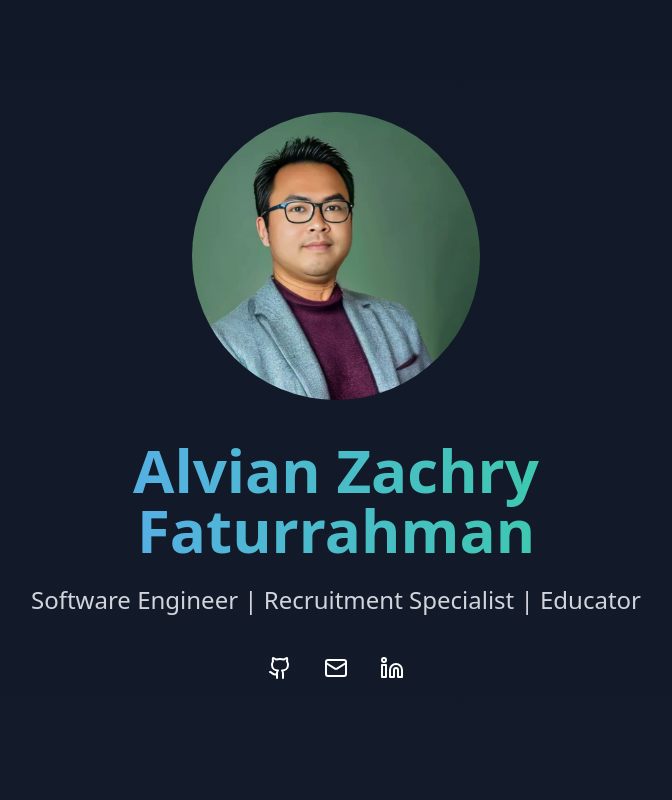
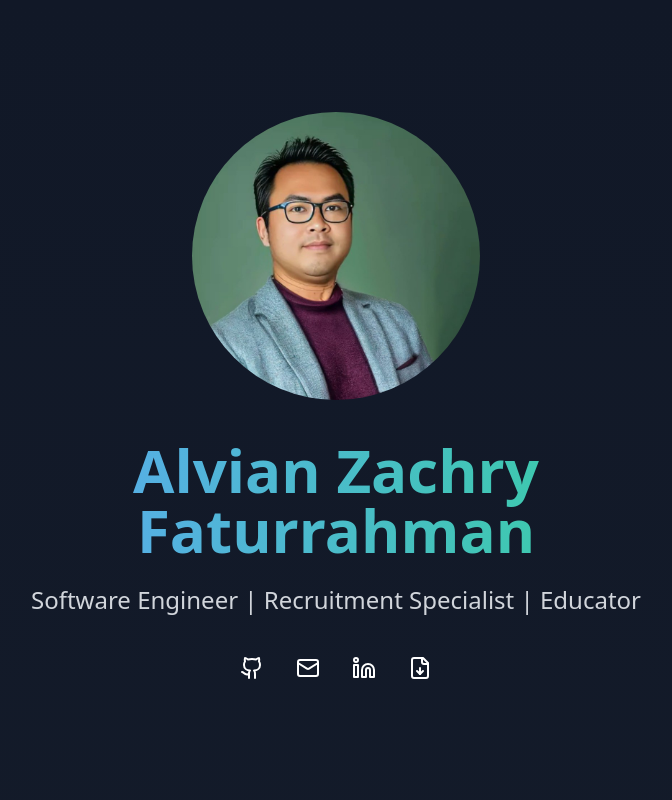
Before and after one commit to alvianzf/personal-page, a React (Vite) app: page / in a window 1280 px wide. Shown: the top 800 px of the page, without its empty margins (304-976 px from the left). Built offline with nearby package versions, Linux system fonts and the light colour scheme.

Commit message:
feat: add CV download

```diff
--- a/src/components/About/About.tsx
+++ b/src/components/About/About.tsx
@@ -15,7 +15,6 @@ const About: React.FC = () => {
         </p>
 
         <div className="space-y-16">
-          {/* Experience Section */}
           <div>
             <h3 className="text-2xl font-semibold mb-6">Professional Experience</h3>
             <div className="space-y-8">
@@ -25,7 +24,6 @@ const About: React.FC = () => {
             </div>
           </div>
 
-          {/* Skills Section */}
           <div>
             <h3 className="text-2xl font-semibold mb-6">Technical Skills</h3>
             <div className="grid grid-cols-1 md:grid-cols-2 gap-6">
@@ -39,7 +37,6 @@ const About: React.FC = () => {
             </div>
           </div>
 
-          {/* Education Section */}
           <div>
             <h3 className="text-2xl font-semibold mb-6">Education</h3>
             {profile.education.map((edu, index) => (
@@ -47,7 +44,6 @@ const About: React.FC = () => {
             ))}
           </div>
 
-          {/* Certifications Section */}
           <div>
             <h3 className="text-2xl font-semibold mb-6">Certifications</h3>
             <div className="grid grid-cols-1 md:grid-cols-2 lg:grid-cols-3 gap-4">
@@ -57,7 +53,6 @@ const About: React.FC = () => {
             </div>
           </div>
 
-          {/* Languages Section */}
           <div>
             <h3 className="text-2xl font-semibold mb-6">Languages</h3>
             <div className="grid grid-cols-1 md:grid-cols-2 gap-4">
--- a/src/components/Hero/Hero.tsx
+++ b/src/components/Hero/Hero.tsx
@@ -1,8 +1,9 @@
 import React from 'react';
-import { Github, Mail, Linkedin } from 'lucide-react';
+import { Github, Mail, Linkedin, FileDown } from 'lucide-react';
 import { profile } from '../../data/profile';
 import SocialLink from './SocialLink';
 import Picture from './Picture';
+import CV from '../../asssets/cv/CV_ALVIAN_LATEST.pdf'
 
 const Hero: React.FC = () => {
   return (
@@ -20,6 +21,7 @@ const Hero: React.FC = () => {
             <SocialLink href={profile.github} icon={<Github size={24} />} label="GitHub" />
             <SocialLink href={`mailto:${profile.email}`} icon={<Mail size={24} />} label="Email" />
             <SocialLink href={profile.linkedin} icon={<Linkedin size={24} />} label="LinkedIn" />
+            <SocialLink href={CV} icon={<FileDown size={24} />} label="CV" />
           </div>
         </div>
       </div>
--- a/src/components/Hero/SocialLink.tsx
+++ b/src/components/Hero/SocialLink.tsx
@@ -14,9 +14,17 @@ const SocialLink: React.FC<SocialLinkProps> = ({ href, icon, label }) => {
       rel="noopener noreferrer"
       className="p-2 hover:text-blue-400 transition-colors"
       aria-label={label}
+      title={label}
+      download={label == 'CV' ? true : false}
     >
       {icon}
+
+      <span className="absolute left-1/2 bottom-full mb-2 w-max -translate-x-1/2 rounded text-gray-800 bg-white text-xs py-1 px-2 opacity-0 group-hover:opacity-100 transition-opacity pointer-events-none">
+        {label}
+      </span>
     </a>
+
+
   );
 };
 
```
Also changed, not shown: 1 other file (tests, documents, lock files or other folders).
